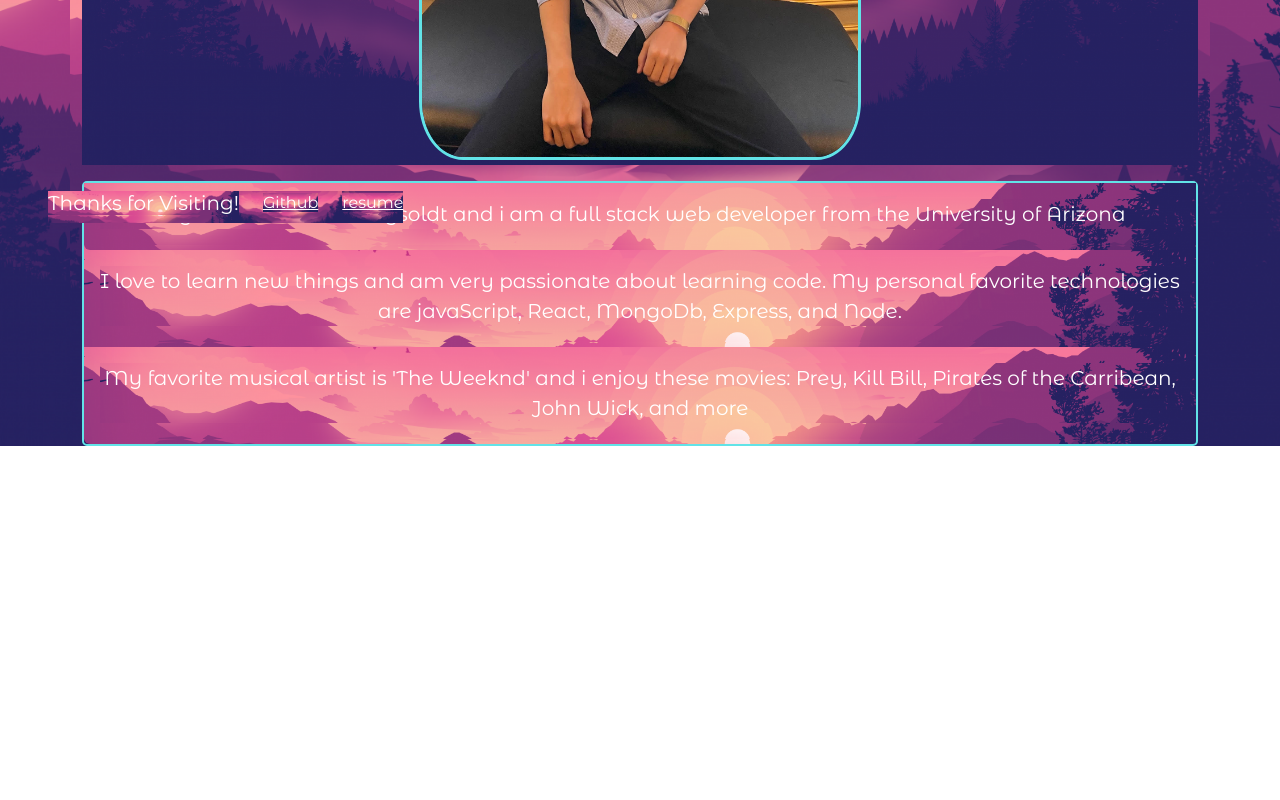
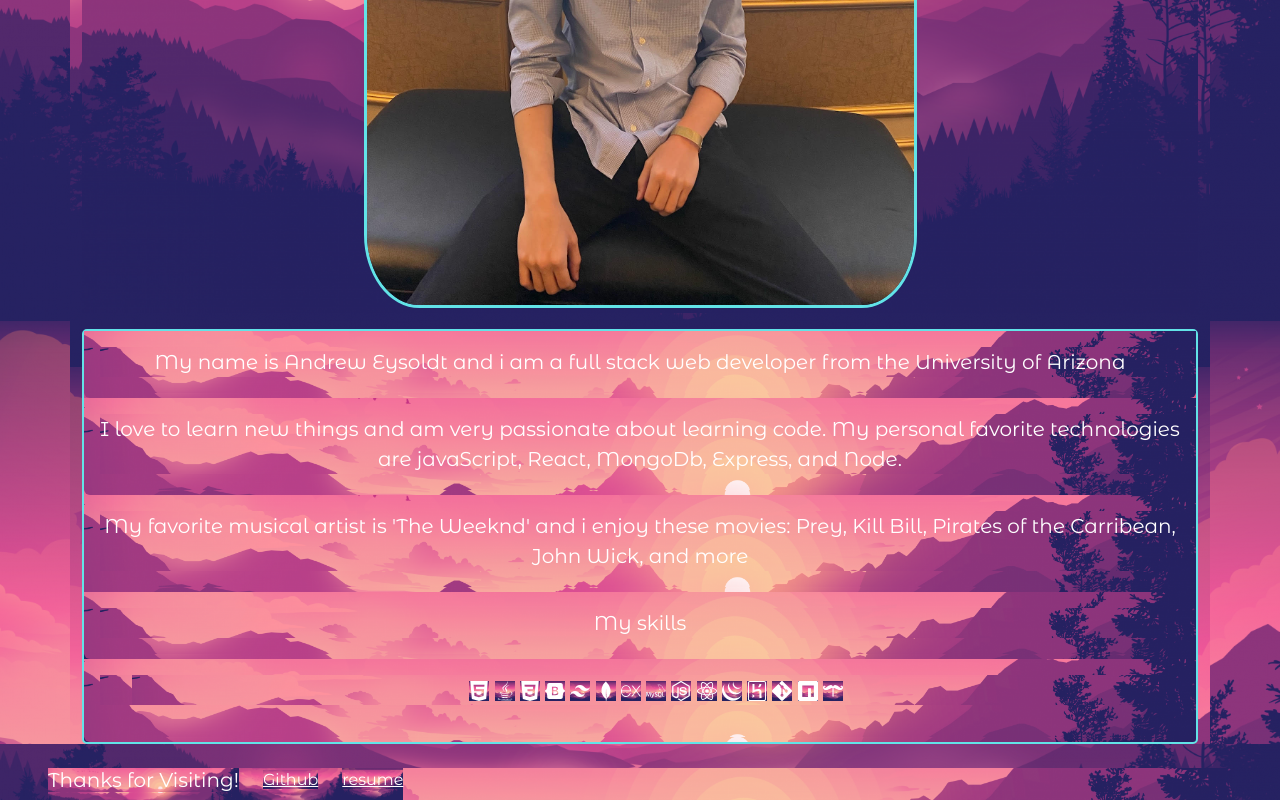
Before and after one commit to Pogga1/Andrew-react, a React (Create React App) app: page / in a window 1280 px wide. Shown: the part 577-1377 px from the top of the page. Before the commit the page ends 1023 px from the top, so only its background shows below. Built offline with nearby package versions, Linux system fonts and the light colour scheme.

Commit message:
finished about me page

```diff
--- a/package.json
+++ b/package.json
@@ -10,6 +10,7 @@
     "bootstrap": "^5.2.2",
     "react": "^18.2.0",
     "react-dom": "^18.2.0",
+    "react-icons": "^4.6.0",
     "react-scripts": "5.0.1",
     "web-vitals": "^2.1.4"
   },
--- a/src/components/AboutMe/AboutMe.css
+++ b/src/components/AboutMe/AboutMe.css
@@ -8,7 +8,7 @@ h2 {
 }
 img{
     height: auto;
-    width: 40%;
+    width: 50%;
     border-radius: 10% ;
     border: solid rgb(98, 227, 231) 3px;
 }
@@ -30,3 +30,6 @@ img{
 .card{
     border: none;
 }
+li{
+    list-style: none;
+}
--- a/src/components/AboutMe/index.js
+++ b/src/components/AboutMe/index.js
@@ -3,6 +3,7 @@ import Me from '../../assets/Me.jpg'
 import backgroundImage from '../../assets/lakeside-pink-sky-sunset-minimal-art-gradient-background-1920x1080-4584.png'
 import'./AboutMe.css';
 import 'bootstrap/dist/css/bootstrap.min.css';
+import { SiHtml5, SiJava, SiCss3, SiBootstrap, SiTailwindcss, SiMongodb, SiExpress, SiMysql, SiNodedotjs, SiReact, SiJquery, SiHeroku, SiGit, SiNpm, SiHandlebarsdotjs } from 'react-icons/si'
 const styles= {
   // {backgroundImage: `url(${backgroundImage})`}
 };
@@ -38,6 +39,20 @@ function AboutMe() {
               <p className="card-text text-center">My favorite musical artist is 'The Weeknd' and i enjoy these movies: Prey, Kill Bill, Pirates of the Carribean, John Wick, and more</p>
             </div>
           </div>
+          <div className="card col">
+            <div className="card-body">
+              <p className="card-text text-center">My skills</p>
+            </div>
+          </div>
+          <div className="card col">
+            <div className="card-body">
+              <p className="card-text text-center">
+                <ul>
+                  <li> <SiHtml5/>  <SiJava/> <SiCss3/> <SiBootstrap/> <SiTailwindcss/> <SiMongodb/> <SiExpress/> <SiMysql/> <SiNodedotjs/> <SiReact/> <SiJquery/> <SiHeroku/> <SiGit/> <SiNpm/> <SiHandlebarsdotjs/></li>
+                </ul>
+              </p>
+            </div>
+          </div>
         </div>
         </div>
       </div>
--- a/src/components/Footer/index.js
+++ b/src/components/Footer/index.js
@@ -4,7 +4,7 @@ import 'bootstrap/dist/css/bootstrap.min.css';
 function Footer() {
 
   return (
-    <footer className="footer d-flex justify-start mx-5 position-absolute bottom-0">
+    <footer className="footer d-flex justify-start mx-5 position-relative bottom-0 mt-4">
       <div>
         <h5> Thanks for Visiting!</h5>
       </div>
```
Also changed, not shown: 1 other file (tests, documents, lock files or other folders).
